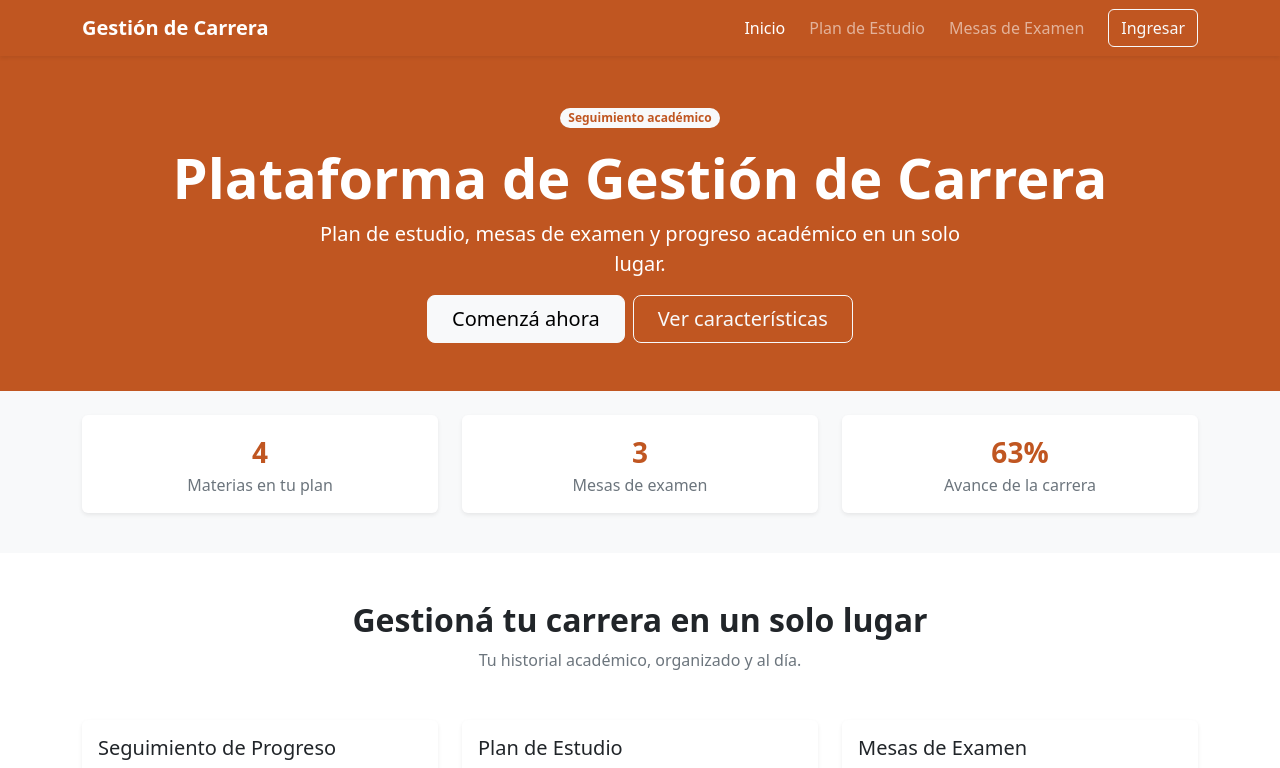
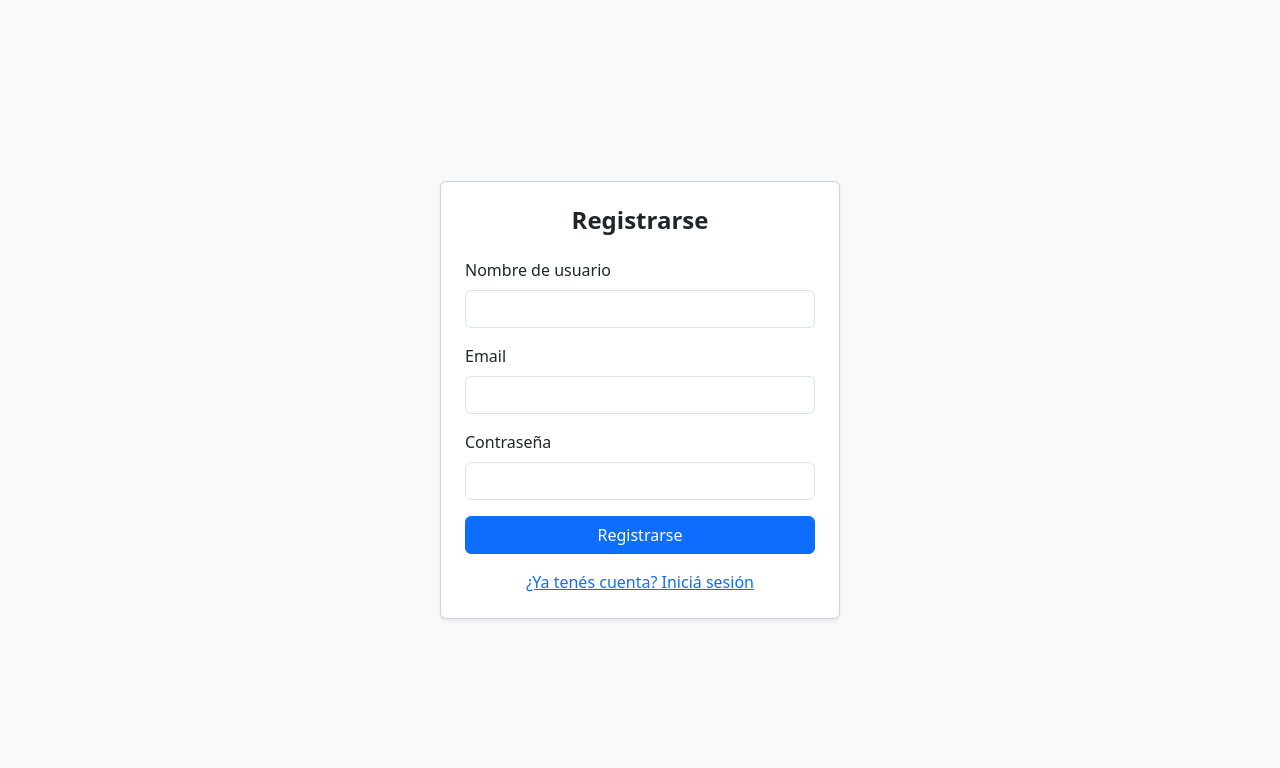
Before and after one commit to HIKKEN17JZ/Programaci-n-1, a React (Vite) app in the folder Frontend/: page /register in a window 1280 px wide. Shown: the top 768 px of the page. Built offline with nearby package versions, Linux system fonts and the light colour scheme.

Commit message:
feat: wire routing, protect home and add logout to navbar

```diff
--- a/Frontend/src/App.jsx
+++ b/Frontend/src/App.jsx
@@ -1,15 +1,34 @@
+import { Navigate, Outlet, Route, Routes } from 'react-router-dom'
 import Navbar from './components/Navbar.jsx'
 import Footer from './components/Footer.jsx'
+import ProtectedRoute from './components/ProtectedRoute.jsx'
 import Home from './views/Home.jsx'
+import Login from './views/Login.jsx'
+import Register from './views/Register.jsx'
 
-function App() {
+function Layout() {
   return (
     <>
       <Navbar />
-      <Home />
+      <Outlet />
       <Footer />
     </>
   )
 }
 
+function App() {
+  return (
+    <Routes>
+      <Route path="/login" element={<Login />} />
+      <Route path="/register" element={<Register />} />
+      <Route element={<ProtectedRoute />}>
+        <Route element={<Layout />}>
+          <Route index element={<Home />} />
+        </Route>
+      </Route>
+      <Route path="*" element={<Navigate to="/" replace />} />
+    </Routes>
+  )
+}
+
 export default App
--- a/Frontend/src/components/Navbar.jsx
+++ b/Frontend/src/components/Navbar.jsx
@@ -1,18 +1,39 @@
+import { Link, useNavigate } from 'react-router-dom'
+import { useAuth } from '../hooks/useAuth.js'
+
 function Navbar() {
+  const { user, logout } = useAuth()
+  const navigate = useNavigate()
+
+  const handleLogout = () => {
+    logout()
+    navigate('/login', { replace: true })
+  }
+
   return (
     <nav className="navbar navbar-expand-lg navbar-dark bg-primary shadow-sm">
       <div className="container">
-        <a className="navbar-brand fw-semibold" href="#">Gestión de Carrera</a>
+        <Link to="/" className="navbar-brand fw-semibold">Gestión de Carrera</Link>
         <button className="navbar-toggler" type="button" data-bs-toggle="collapse" data-bs-target="#navegacionPrincipal" aria-controls="navegacionPrincipal" aria-expanded="false" aria-label="Abrir navegación">
           <span className="navbar-toggler-icon" />
         </button>
         <div className="collapse navbar-collapse" id="navegacionPrincipal">
           <ul className="navbar-nav ms-auto align-items-lg-center gap-lg-2">
-            <li className="nav-item"><a className="nav-link active" aria-current="page" href="#">Inicio</a></li>
+            <li className="nav-item"><Link to="/" className="nav-link active" aria-current="page">Inicio</Link></li>
             <li className="nav-item"><a className="nav-link" href="#">Plan de Estudio</a></li>
             <li className="nav-item"><a className="nav-link" href="#">Mesas de Examen</a></li>
           </ul>
-          <a href="#" className="btn btn-outline-light ms-lg-3 mt-2 mt-lg-0" aria-label="Iniciar sesión">Ingresar</a>
+          {user ? (
+            <>
+              <span className="navbar-text text-white me-2">Hola, {user.username}</span>
+              <button type="button" className="btn btn-outline-light" onClick={handleLogout}>Cerrar sesión</button>
+            </>
+          ) : (
+            <>
+              <Link to="/login" className="btn btn-outline-light ms-lg-3 mt-2 mt-lg-0">Ingresar</Link>
+              <Link to="/register" className="btn btn-light ms-lg-2 mt-2 mt-lg-0">Registrarse</Link>
+            </>
+          )}
         </div>
       </div>
     </nav>
--- /dev/null
+++ b/Frontend/src/components/ProtectedRoute.jsx
@@ -0,0 +1,15 @@
+import { Navigate, Outlet, useLocation } from 'react-router-dom'
+import { useAuth } from '../hooks/useAuth.js'
+
+function ProtectedRoute() {
+  const { user } = useAuth()
+  const location = useLocation()
+
+  if (!user) {
+    return <Navigate to="/login" replace state={{ from: location }} />
+  }
+
+  return <Outlet />
+}
+
+export default ProtectedRoute
--- a/Frontend/src/main.jsx
+++ b/Frontend/src/main.jsx
@@ -1,12 +1,18 @@
 import { StrictMode } from 'react'
 import { createRoot } from 'react-dom/client'
+import { BrowserRouter } from 'react-router-dom'
 import 'bootstrap/dist/css/bootstrap.min.css'
 import 'bootstrap/dist/js/bootstrap.bundle.min.js'
 import './index.css'
 import App from './App.jsx'
+import { AuthProvider } from './contexts/AuthContext.jsx'
 
 createRoot(document.getElementById('root')).render(
   <StrictMode>
-    <App />
+    <BrowserRouter>
+      <AuthProvider>
+        <App />
+      </AuthProvider>
+    </BrowserRouter>
   </StrictMode>,
 )
```
